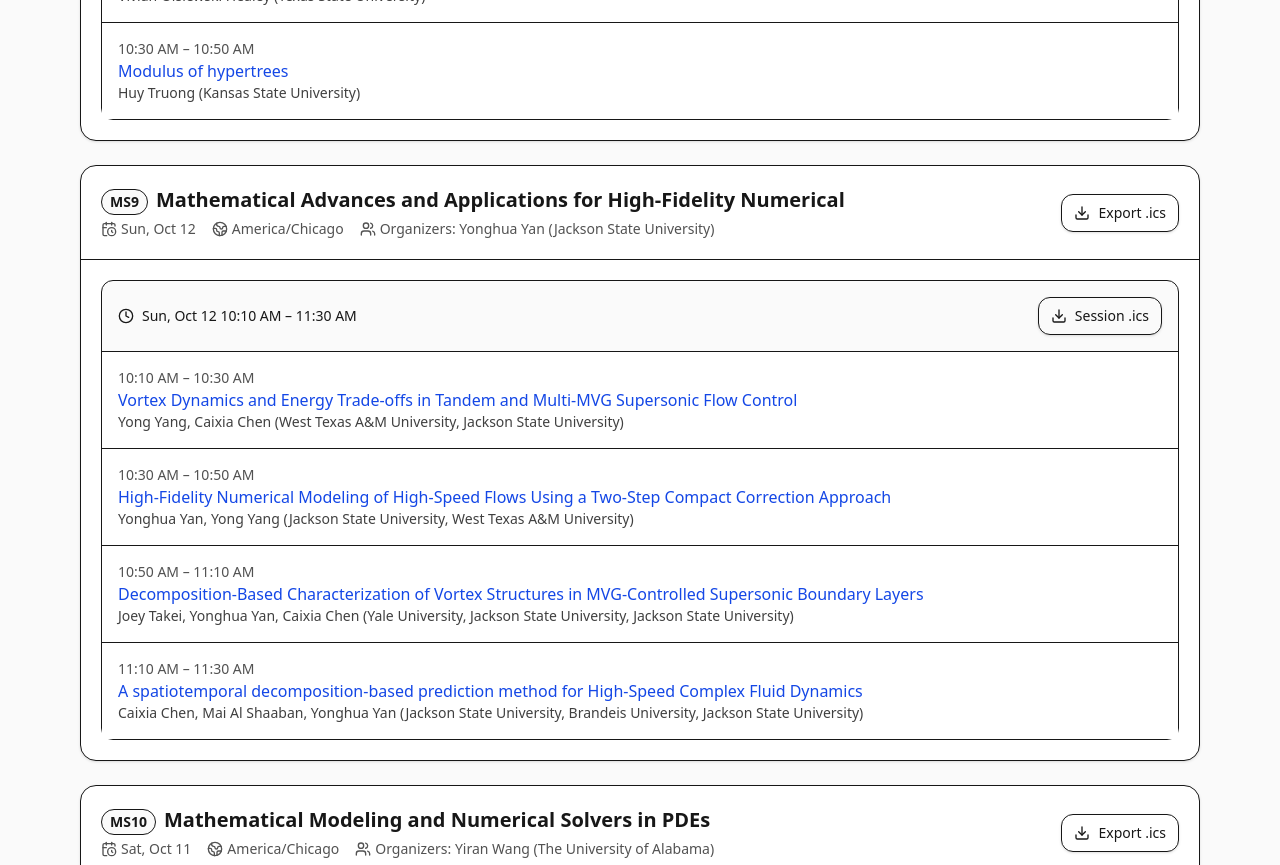
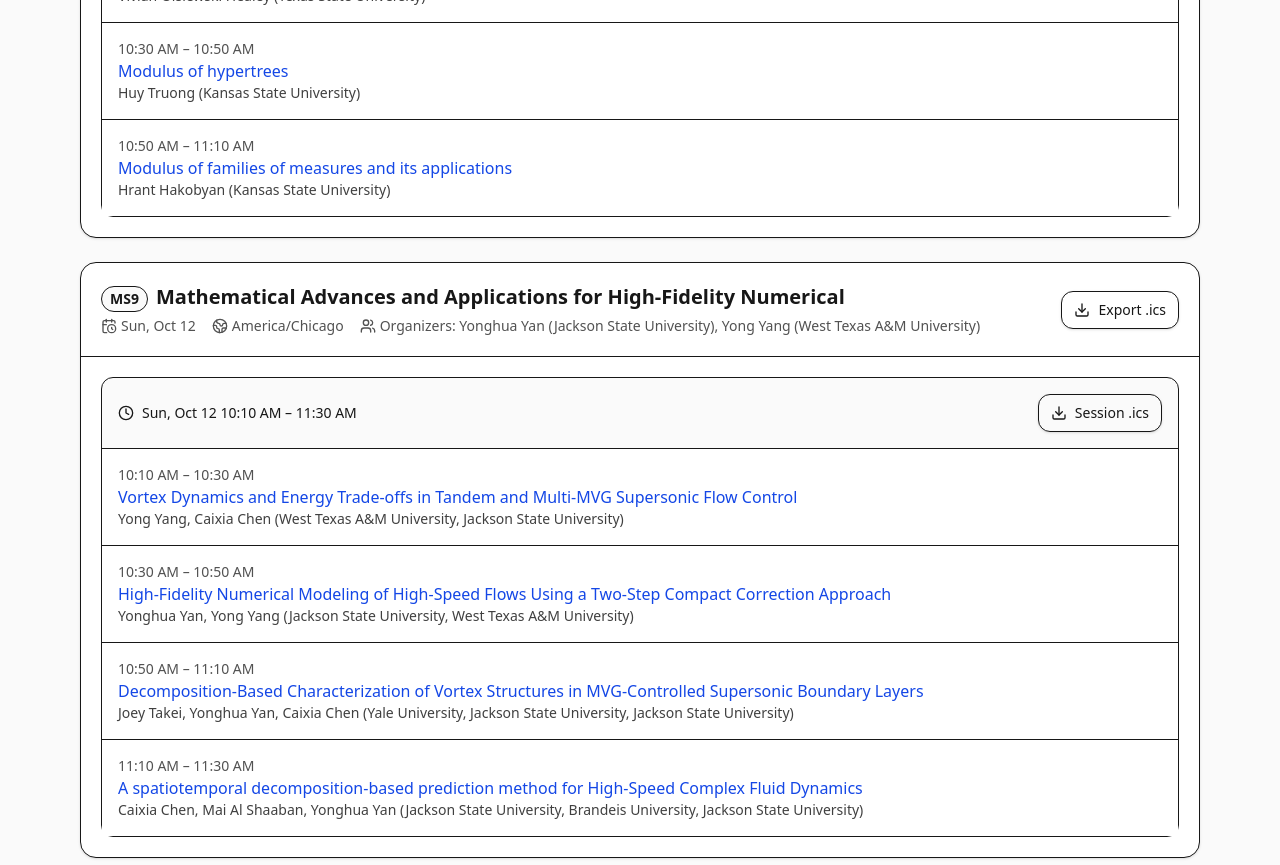
Before and after one commit to SIAM-UARK/UARK-SIAM-CSS-25, a React (Vite) app: page / in a window 1280 px wide. Shown: the part 9620-10485 px from the top of the page. Built offline with nearby package versions, Linux system fonts and the light colour scheme.

Commit message:
update Hrant

```diff
--- a/src/ProgramPage.jsx
+++ b/src/ProgramPage.jsx
@@ -533,7 +533,10 @@ export default function ProgramPage() {
       </main>
 
       <footer className="max-w-6xl mx-auto px-4 py-10 text-sm text-neutral-500">
-        © {new Date().getFullYear()} Your Conference. Program subject to change.
+        <div className="text-center space-y-2">
+          <div className="text-base font-medium text-neutral-700">The 10th Annual Meeting of SIAM CSS at the University of Arkansas</div>
+          <div>© {new Date().getFullYear()} The Department of Mathematical Sciences at the University of Arkansas. </div>
+        </div>
       </footer>
     </div>
   );
--- a/src/data/abstract/05_computational-mathematics-and-related-applications.json
+++ b/src/data/abstract/05_computational-mathematics-and-related-applications.json
@@ -68,6 +68,17 @@
       "_match": "title"
     },
     {
+      "title": "Micro-macro decomposition schemes for the kinetic Vlasov system",
+      "speakers": [
+        {
+          "name": "Joanna Held",
+          "affiliation": "Iowa State University"
+        }
+      ],
+      "abstract": "The numerical solution of the Vlasov family of kinetic equations is of interest in plasma physics applications. Modeling these systems present many challenges as they exist in a high-dimensional phase-space plus time. We are interested in applying a micro-macro decomposition method to the Vlasov equation paired with multiple collision operators in order to capture the important effect that collisions have in a plasma. The operators of interest include the famed Bhatnagar–Gross–Krook (BGK), Lenard-Bernstein operator (LBO), and the Fokker-Planck operator. We will walk through the decomposition method and some numerical results.",
+      "_match": "title"
+    },
+    {
       "title": "A second-order accurate, positivity-preserving numerical scheme for the Poisson–Nernst–Planck–Navier–Stokes system",
       "speakers": [
         {
--- a/src/data/abstract/08_interactions-among-analysis-optimization-and-network-science.json
+++ b/src/data/abstract/08_interactions-among-analysis-optimization-and-network-science.json
@@ -154,6 +154,17 @@
       ],
       "abstract": "We cast continuous glucose monitoring (CGM) as a partially observed dynamical system and detect meals by testing for transient instability in a windowed Koopman approximation. Using a delay embedding to recover state from a single output, we perform Dynamic Mode Decomposition (DMD) on sliding windows: form $X_t,Y_t$ from snapshot pairs, compute a rank-$r$ SVD, and estimate the compressed propagator. Meal events manifest as growth modes with spectral radius $\\rho(\\Lambda)>1$, while mode shapes $\\Phi$ encode prandial magnitude. We model meal probability via a regularized classifier on short eigenvalue trajectories, enabling early decisions (10--15 minutes) from CGM alone, with population-level tuning and no subject-specific parameters. On in-silico UVA/Padova cohorts and two clinical datasets, the approach attains higher recall at shorter detection windows than a clinically validated baseline, with reduced latency. We discuss identifiability under noise, rank selection as a bias--variance trade-off, and how operator-theoretic features interface with closed-loop optimization. This highlights how advanced analysis (Koopman/DMD) and modest optimization (regularized classification) deliver deployable, interpretable signals for automated insulin delivery.",
       "_match": "title"
+    },
+    {
+      "title": "Modulus of families of measures and its applications",
+      "speakers": [
+        {
+          "name": "Hrant Hakobyan",
+          "affiliation": "Kansas State University"
+        }
+      ],
+      "abstract": "In this talk we will describe the notion of the modulus of families of measures and illustrate some of its applications in geometric mapping theory, including estimates of conformal dimension of certain random and deterministic fractals.",
+      "_match": "title"
     }
   ]
 }
--- a/src/sessions.js
+++ b/src/sessions.js
@@ -566,7 +566,7 @@ export default [
   {
     "minisymposium_title": "Interactions among analysis optimization and network science",
     "organizers": [
-      { "name": "Nathan Albin", "affiliation": "University of Tennessee"},
+      { "name": "Nathan Albin", "affiliation": "Kansas State University"},
       { "name": "Joan Lind", "affiliation": "University of Tennessee"},
       { "name": "Pietro Poggi-Corradini", "affiliation": "Kansas State University"}
     ],
@@ -697,6 +697,15 @@ export default [
           {
             "name": "Heman Shakeri",
             "affiliation": "School of Data Science, University of Virginia"
+          }
+        ]
+      },
+      {
+        "title": "Modulus of families of measures and its applications",
+        "speakers": [
+          {
+            "name": "Hrant Hakobyan",
+            "affiliation": "Kansas State University"
           }
         ]
       }
@@ -734,10 +743,11 @@ export default [
       },
       {
         start: "2025-10-12T10:10:00-05:00",
-        end: "2025-10-12T10:50:00-05:00",
+        end: "2025-10-12T11:10:00-05:00",
         talks: [
           { title: "Large Deviations of Dyson-type Diffusions and Multiradial SLE(0+)", start: "2025-10-12T10:10:00-05:00", end: "2025-10-12T10:30:00-05:00", speakers: [{ name: "Vivian Olsiewski Healey", affiliation: "Texas State University" }] },
-          { title: "Modulus of hypertrees", start: "2025-10-12T10:30:00-05:00", end: "2025-10-12T10:50:00-05:00", speakers: [{ name: "Huy Truong", affiliation: "Kansas State University" }] }
+          { title: "Modulus of hypertrees", start: "2025-10-12T10:30:00-05:00", end: "2025-10-12T10:50:00-05:00", speakers: [{ name: "Huy Truong", affiliation: "Kansas State University" }] },
+          { title: "Modulus of families of measures and its applications", start: "2025-10-12T10:50:00-05:00", end: "2025-10-12T11:10:00-05:00", speakers: [{ name: "Hrant Hakobyan", affiliation: "Kansas State University" }] }
         ]
       }
     ]
@@ -745,7 +755,8 @@ export default [
   {
     "minisymposium_title": "Mathematical Advances and Applications for High-Fidelity Numerical",
     "organizers": [
-      { "name": "Yonghua Yan", "affiliation": "Jackson State University"}
+      { "name": "Yonghua Yan", "affiliation": "Jackson State University"},
+      { "name": "Yong Yang", "affiliation": "West Texas A&M University"}
     ],
     day: "",
     room: "",
```
